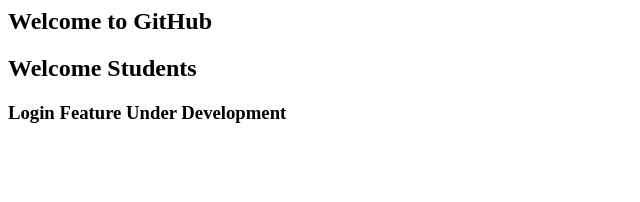
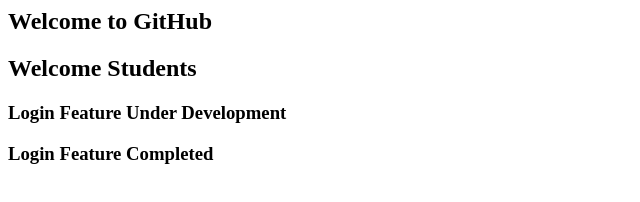
Before and after one commit to Krishita-yadav/GitPractice, a plain HTML site: page index.html in a window 1280 px wide. Shown: the whole page, without its empty margins (0-640 px from the left). Drawn offline with Linux system fonts and the light colour scheme.

Commit message:
Complete login feature

```diff
--- a/index.html
+++ b/index.html
@@ -1,3 +1,4 @@
 <h2>Welcome to GitHub</h2>
 <h2>Welcome Students</h2>
 <h3>Login Feature Under Development</h3>
+<h3>Login Feature Completed</h3>
```
